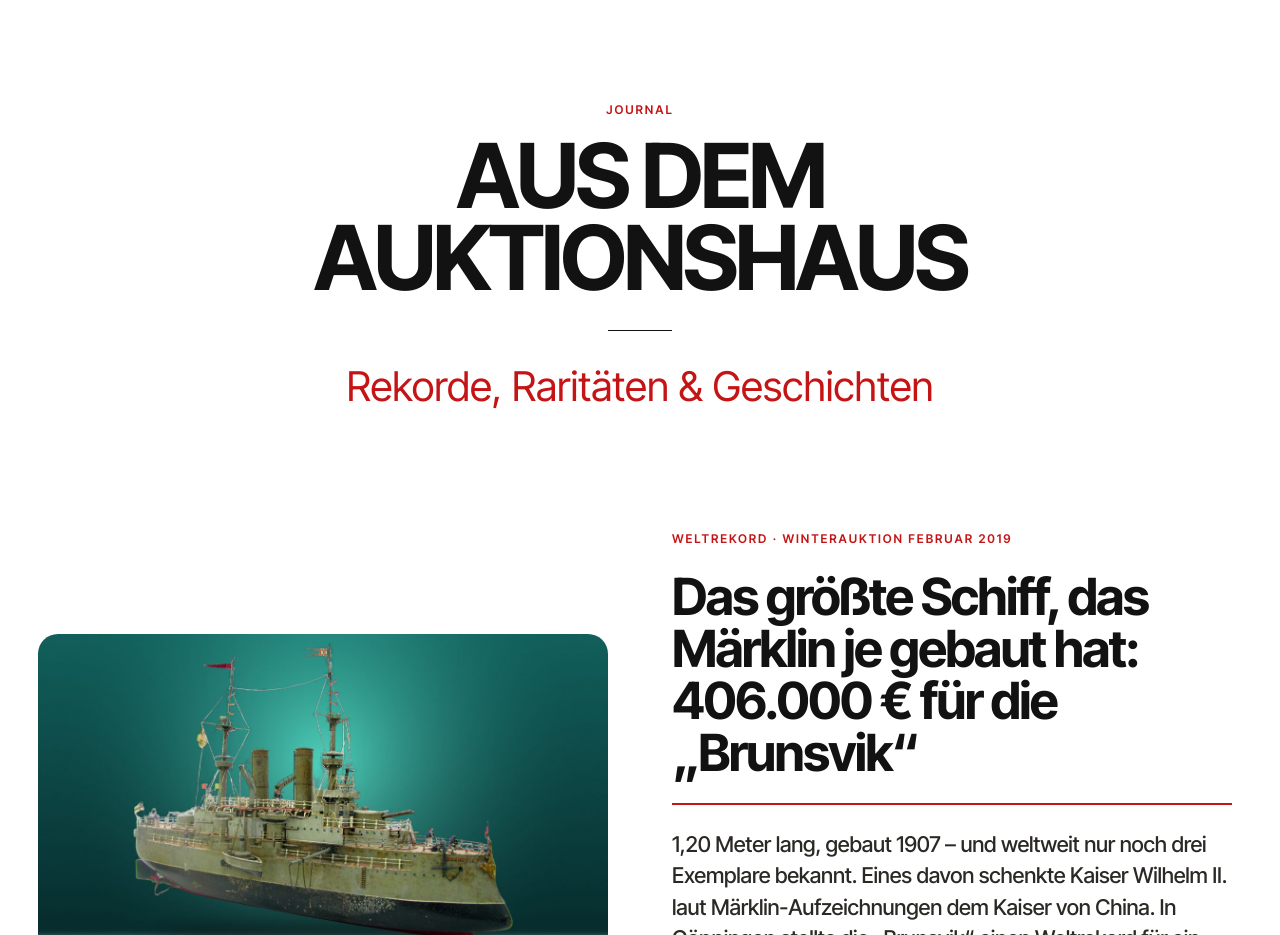
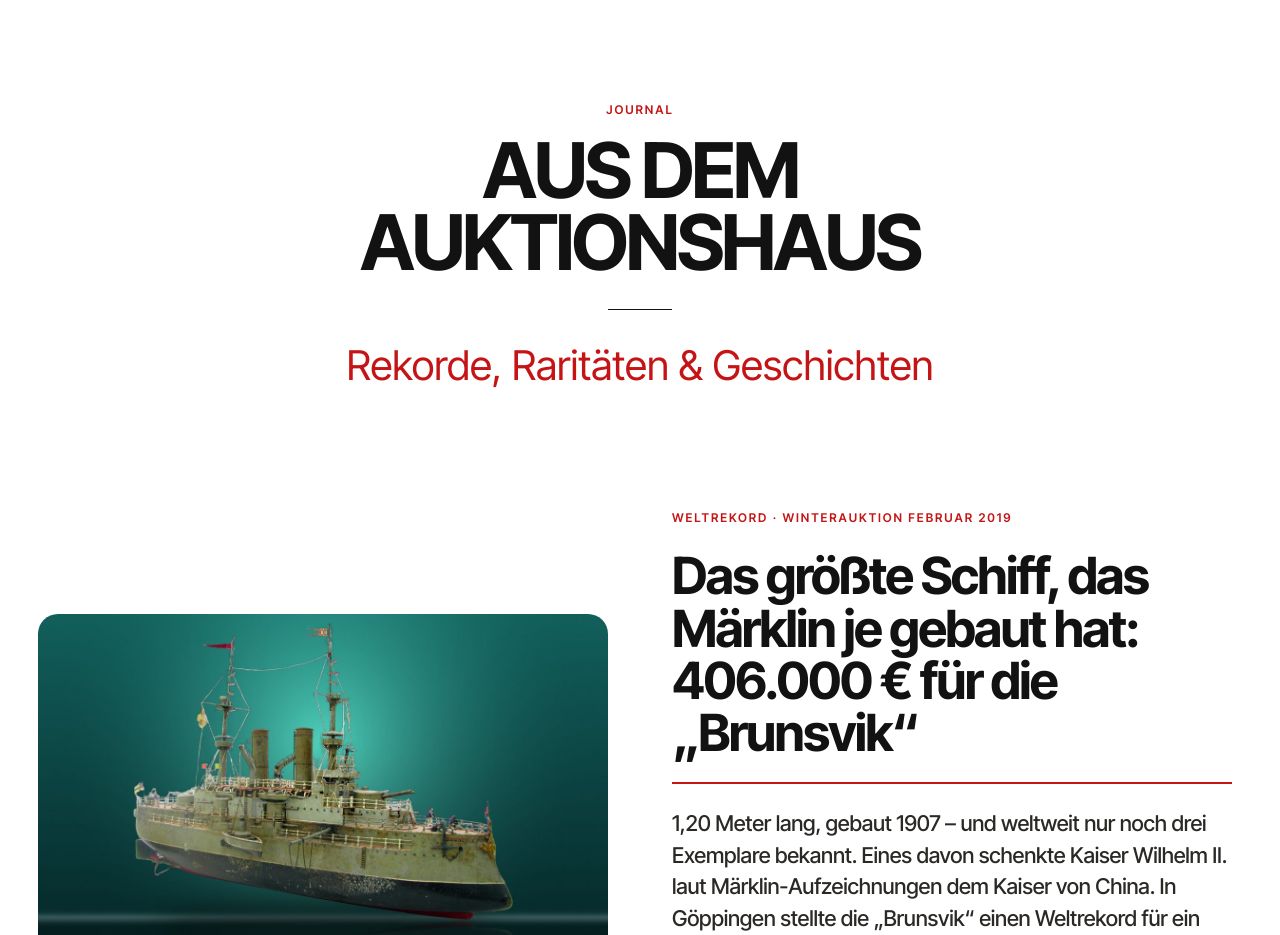
Before and after one commit to MOE8212/Auktionshaus, a plain HTML site: page index.html in a window 1280 px wide. Shown: the part 3860-4795 px from the top of the page. Drawn offline with Linux system fonts and the light colour scheme.

Commit message:
Journal-Überschrift „Aus dem Auktionshaus“ verkleinert
- Startseite und Journalseite: Schriftgröße auf max. 80 px begrenzt (vorher bis 7 % der Fensterbreite, auf großen Bildschirmen ca. 165 px)
- Zeilenabstand minimal erhöht

Co-Authored-By: Claude Opus 5.5 <noreply@anthropic.com>

```diff
--- a/index.html
+++ b/index.html
@@ -343,7 +343,7 @@ a{color:#121212}a:hover{color:#C51415}
     <div style="max-width: 1240px; margin: 0 auto">
       <div style="text-align: center; display: flex; flex-direction: column; align-items: center; gap: 18px">
         <span style="font-size: 12px; letter-spacing: 0.16em; text-transform: uppercase; font-weight: 600; color: #C51415">Journal</span>
-        <h2 style="margin: 0; font-weight: 700; font-size: clamp(36px, 10vw, max(52px, 7vw)); line-height: 0.92; letter-spacing: -0.04em; text-transform: uppercase">Aus dem<br>Auktionshaus</h2>
+        <h2 style="margin: 0; font-weight: 700; font-size: clamp(34px, 6vw, 80px); line-height: 0.94; letter-spacing: -0.04em; text-transform: uppercase">Aus dem<br>Auktionshaus</h2>
         <span aria-hidden="true" style="width: 64px; height: 1px; background: #121212; margin: 12px 0"></span>
         <p style="margin: 0; font-size: clamp(30px, 3.2vw, 44px); color: #C51415">Rekorde, Raritäten &amp; Geschichten</p>
       </div>
```
Also changed, not shown: journal.html (+1 -1 lines).
